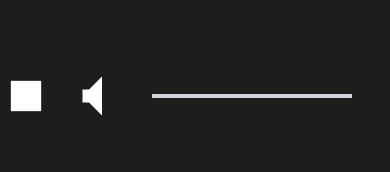
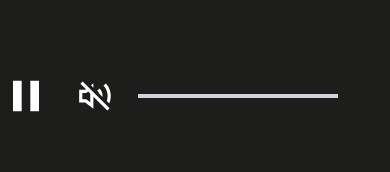
Before and after one commit to Annbpiu/aplot-landing, a React (Vite) app: page / in a window 390 px wide. Shown: the part 582-754 px from the top of the page. Built offline with nearby package versions, Linux system fonts and the light colour scheme.

Commit message:
fix dome elem header

```diff
--- a/src/App.tsx
+++ b/src/App.tsx
@@ -24,7 +24,7 @@ function App() {
   return (
         <div className="overflow-hidden">
           <Header />
-                <main className="h-full">
+                <main className="h-full flex flex-col">
                     <Main />
                     <AboutCompany />
                     <NewStyle />
--- a/src/components/BurgetMenu.tsx
+++ b/src/components/BurgetMenu.tsx
@@ -48,8 +48,9 @@ export default function HamburgerMenu() {
     return (
         <div className="relative">
             {/* Кнопка меню (мобільна) */}
-            <div className="p-2 !text-white ease-in-out focus:outline-none md:hidden" onClick={() => setIsOpen(!isOpen)}>
-                {isOpen ? <X size={30} /> : <Menu size={30} />}
+            <div className="p-2 !text-white ease-in-out focus:outline-none md:hidden"
+                 onClick={() => setIsOpen(!isOpen)}>
+                {isOpen ? <X size={30}/> : <Menu size={30}/>}
             </div>
 
             {/* Велике меню (ідентичне мобільному) */}
@@ -59,14 +60,13 @@ export default function HamburgerMenu() {
                     className="p-2 !text-white ease-in hidden md:block focus:outline-none"
                     onClick={() => setIsOpen(!isOpen)}
                 >
-                    <Hamburger size={30} toggled={isOpen} toggle={setIsOpen} />
+                    <Hamburger size={30} toggled={isOpen} toggle={setIsOpen}/>
                 </div>
 
+                {/* Меню */}
                 <div
-                    className={`fixed top-0 right-0 h-full hidden md:block min-h-150 w-100 mt-20 bg-stone-800/90 backdrop-blur-sm bg-opacity-80 z-50 flex flex-col items-end pr-5 justify-center space-y-6 ease-in-out transition-transform duration-300 lg:flex md:hidden ${
-                        isOpen ? "translate-x-0" : "translate-x-[250%]"
-                    }`}
-                    style={{transition: "ease-in-out 0.8s"}}
+                    className={`fixed top-0 right-0 h-full hidden md:block min-h-150 w-100 mt-20 bg-black/60 backdrop-blur-md shadow-lg bg-opacity-80 z-50 flex flex-col items-end pr-5 justify-center space-y-6 transition-all duration-500 ease-out lg:flex md:hidden
+        ${isOpen ? "opacity-100 scale-100" : "opacity-0 scale-95 pointer-events-none"}`}
                 >
                     {menuItems.map(({id, label}) => (
                         <a
@@ -79,6 +79,7 @@ export default function HamburgerMenu() {
                     ))}
                 </div>
             </div>
+
 
             {/* Мобільне меню */}
             <div
@@ -100,10 +101,22 @@ export default function HamburgerMenu() {
                         <span className="text-white text-xs lg:text-base">пн-пт 09:00 - 17:00</span>
                     </div>
                     <div className="flex gap-5 justify-center items-center">
-                        <img src="./InstagramS.svg" alt="ins" />
-                        <img src="./FacebookSmall.svg" alt="fc" />
-                        <img src="./ViberSmall.svg" alt="viber" />
-                        <img src="./youtubeS.svg" alt="youtube" />
+                        <a href="https://www.instagram.com/aplot.ua?igsh=MXQxdTlzZmJ1YTB5ZA==" target="_blank"
+                           rel="noopener noreferrer">
+                            <img src="./InstagramS.svg" alt="ins"/>
+                        </a>
+                        <a href="https://www.facebook.com/share/1LGDbqj6Gs/?mibextid=wwXIfr" target="_blank"
+                           rel="noopener noreferrer">
+                            <img src="./FacebookSmall.svg" alt="fc"/>
+                        </a>
+                        <a href="https://invite.viber.com/?g2=AQBt8iWlT4sae0mOuR5cCpn%2Fp5mgTz0RrYe73ci8oa5Q9oUK4iPHcxfsKQdyrKTc"
+                           target="_blank" rel="noopener noreferrer">
+                            <img src="./ViberSmall.svg" alt="viber"/>
+                        </a>
+                        <a href="https://youtube.com/@tmaplot?si=vkx8v4U1JZhiXwl3" target="_blank"
+                           rel="noopener noreferrer">
+                            <img src="./youtubeS.svg" alt="youtube"/>
+                        </a>
                     </div>
                 </div>
             </div>
--- a/src/components/Player.tsx
+++ b/src/components/Player.tsx
@@ -2,7 +2,7 @@ import ReactPlayer from "react-player";
 import { useRef, useState } from "react";
 
 const Player = () => {
-    const playerRef = useRef(null); // Видалено тип ReactPlayer
+    const playerRef = useRef(null);
     const [playing, setPlaying] = useState(true);
     const [muted, setMuted] = useState(true);
     const [progress, setProgress] = useState(0);
@@ -11,8 +11,20 @@ const Player = () => {
     const togglePlay = () => setPlaying(!playing);
     const toggleMute = () => setMuted(!muted);
 
-    const handleProgress = (state: { playedSeconds: number }) => {
+    // Оновлення прогресу
+    const handleProgress = (state) => {
         setProgress(state.playedSeconds);
+    };
+
+    // Обробник кліку по прогрес-бару
+    const handleSeek = (e) => {
+        if (!playerRef.current) return;
+        const bar = e.currentTarget;
+        const clickX = e.nativeEvent.offsetX;
+        const newTime = (clickX / bar.clientWidth) * duration;
+
+        playerRef.current.seekTo(newTime);
+        setProgress(newTime);
     };
 
     return (
@@ -35,7 +47,9 @@ const Player = () => {
                         </a>
                     </div>
                 </div>
+
                 {/* Відео */}
+                <div className="absolute top-0 left-0 w-full h-full z-10 md:pointer-events-auto" onClick={togglePlay}>
                     <ReactPlayer
                         ref={playerRef}
                         url="https://www.youtube.com/watch?v=OsdXs_dO9-8&t=1660s"
@@ -46,40 +60,36 @@ const Player = () => {
                         height="100%"
                         onProgress={handleProgress}
                         onDuration={setDuration}
-                    className="absolute top-0 left-0 w-full h-full z-10"
-                    style={{pointerEvents: "none"}}
+                        controls={false}
                     />
+                </div>
+
 
                 {/* Контролери */}
-                <div className="absolute bottom-35 lg:bottom-10 left-1/2 transform -translate-x-1/2 flex items-center gap-6 w-full max-w-md z-20">
+                <div className="absolute bottom-35 lg:bottom-10 left-1/2 transform -translate-x-1/2 flex items-center gap-6 w-full max-w-md z-20 cursor-pointer">
                     {playing ? (
-                        <svg xmlns="http://www.w3.org/2000/svg" viewBox="0 0 24 24" width="52" height="52" fill="white"
-                             onClick={togglePlay}>
-                            <path d="M19 19H5V5h14v14z"/>
+                        // Кнопка паузи
+                        <svg xmlns="http://www.w3.org/2000/svg" viewBox="0 0 24 24" width="52" height="52" fill="white" onClick={togglePlay}>
+                            <path d="M6 5h4v14H6zM14 5h4v14h-4z"/>
                         </svg>
                     ) : (
-                        <svg xmlns="http://www.w3.org/2000/svg" viewBox="0 0 24 24" width="52" height="52" fill="white"
-                             onClick={togglePlay}>
+                        // Кнопка відтворення
+                        <svg xmlns="http://www.w3.org/2000/svg" viewBox="0 0 24 24" width="52" height="52" fill="white" onClick={togglePlay}>
                             <path d="M8 5v14l11-7z"/>
                         </svg>
                     )}
 
                     {muted ? (
-                        <svg xmlns="http://www.w3.org/2000/svg" viewBox="0 0 24 24" width="52" height="52" fill="white"
-                             onClick={toggleMute}>
-                            <path d="M12 3v18l-6-6h-3v-6h3l6-6z"/>
-                        </svg>
+                        <img src="./sound-off.svg" alt="sound-off" onClick={toggleMute} className="w-[38px] h-[38px] filter invert cursor-pointer"/>
                     ) : (
-                        <svg xmlns="http://www.w3.org/2000/svg" viewBox="0 0 24 24" width="52" height="52" fill="white"
-                             onClick={toggleMute}>
-                            <path d="M16.5 12l-6 6v-12l6 6z"/>
-                        </svg>
+                        <img src="./sound-loud.svg" alt="sound-loud" onClick={toggleMute} className="w-[38px] h-[38px] filter invert cursor-pointer"/>
                     )}
 
-                    <div className="relative w-50 lg:w-full h-1 bg-gray-300">
+                    {/* Прогрес-бар */}
+                    <div className="relative w-50 lg:w-full h-1 bg-gray-300 cursor-pointer" onClick={handleSeek}>
                         <div
-                            className="absolute top-0 left-0 h-full bg-[#E50046]"
-                            style={{width: `${(progress / duration) * 100}%`}}
+                            className="absolute top-0 left-0 h-full bg-[#E50046] transition-all"
+                            style={{ width: `${(progress / duration) * 100}%` }}
                         ></div>
                     </div>
                 </div>
--- a/src/index.css
+++ b/src/index.css
@@ -14,6 +14,10 @@
   text-rendering: optimizeLegibility;
   -webkit-font-smoothing: antialiased;
   -moz-osx-font-smoothing: grayscale;
+}
+
+html {
+  scroll-behavior: smooth;
 }
 
 a {
```
Also changed, not shown: public/sound-loud.svg (added), public/sound-off.svg (added). Lines whose indentation alone changed are shown as unchanged.
